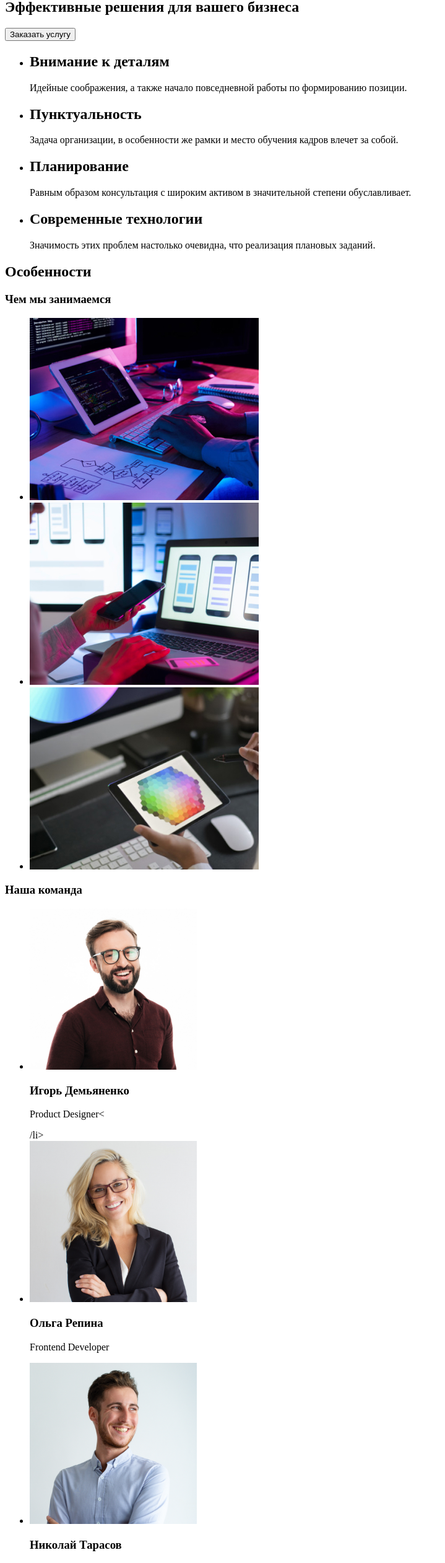
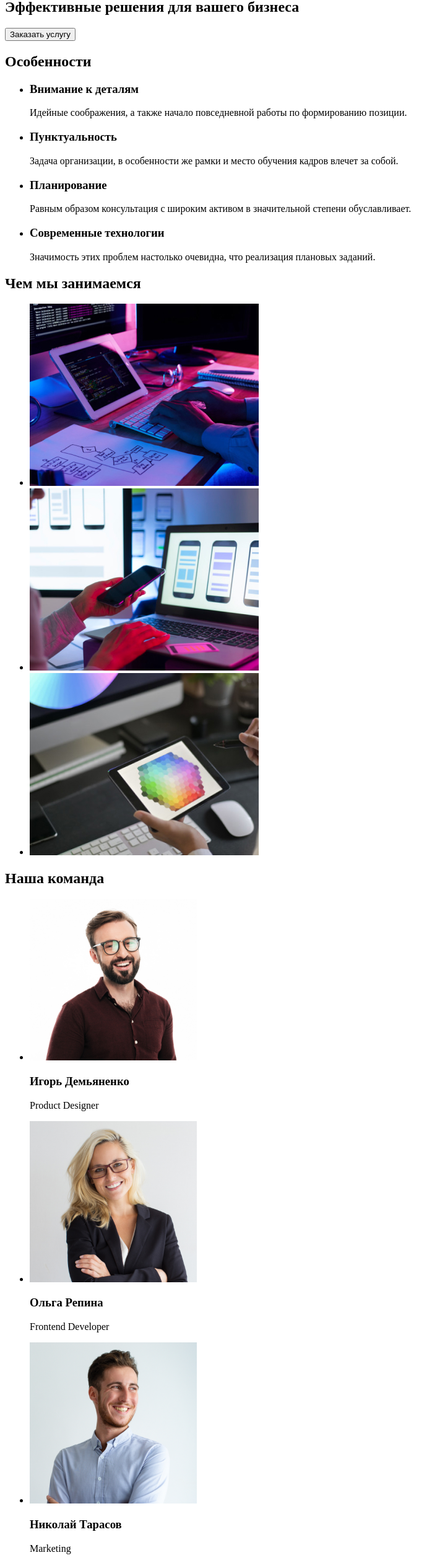
Before and after one commit to evil-foggy/goit-markup-hw-01, a plain HTML site: page index.html in a window 1280 px wide. Shown: the part 170-2692 px from the top of the page at 62% size, without its empty margins (0-719 px from the left). Drawn offline with Linux system fonts and the light colour scheme.

Commit message:
правки в дз 1
1. убрал лишние списки
2. убрал дублирующие строки в футере
3. отредактировал согласно притеру

```diff
--- a/index.html
+++ b/index.html
@@ -30,56 +30,71 @@
  </section>
   <!--Особенности -->
   <section>
+    <h2>Особенности</h2>
       <ul>
-          <li><h2>Внимание к деталям</h2>
+          <li>
+            <h3>Внимание к деталям</h3>
             <p>Идейные соображения, а также начало повседневной работы по формированию позиции.</p>
           </li>
-      </ul>
-      <ul>
-        <li><h2>Пунктуальность</h2>
+          <li>
+            <h3>Пунктуальность</h3>
             <p>Задача организации, в особенности же рамки и место обучения кадров влечет за собой.</p>
           </li>
-    </ul>
- <ul>
-    <li><h2>Планирование</h2>
+          <li>
+            <h3>Планирование</h3>
             <p>Равным образом консультация с широким активом в значительной степени обуславливает.</p>
           </li>
-</ul>
-<ul>
-    <li><h2>Современные технологии</h2>
+          <li>
+            <h3>Современные технологии</h3>
             <p>Значимость этих проблем настолько очевидна, что реализация плановых заданий.</p>
           </li>
       </ul>
 </section>
 <!---->
 <section>
-  <h2>Особенности</h2>
-    <h3>Чем мы занимаемся</h3>
+    <h2>Чем мы занимаемся</h2>
     <ul>
-        <li><img src="./images/img.jpg" alt="компьютери руки программиста" width="370" height="294"></li>
-        <li><img src="./images/img1.jpg" alt="разработка для телефонов" width="370" height="294"></li>
-        <li><img src="./images/img2.jpg" alt="дизайн на планшете" width="370" height="294"></li>
+        <li>
+          <img src="./images/img.jpg" alt="компьютери руки программиста" width="370" height="294">
+        </li>
+        <li>
+          <img src="./images/img1.jpg" alt="разработка для телефонов" width="370" height="294">
+        </li>
+        <li>
+          <img src="./images/img2.jpg" alt="дизайн на планшете" width="370" height="294">
+        </li>
     </ul>
 </section>
 <section>
-    <h3>Наша команда</h3>
+    <h2>Наша команда</h2>
     <ul>
-        <li><img src="./images/port1.jpg" alt="ProductDesigner" width="270" height="260"><h3>Игорь Демьяненко</h3> <p>Product Designer<</p> /li>
-        <li><img src="./images/port2.jpg" alt="FrontendDeveloper"  width="270" height="260"><h3>Ольга Репина</h3> <p>Frontend Developer</p> </li>
-        <li><img src="./images/port3.jpg" alt="Marketing"  width="270" height="260"><h3>Николай Тарасов</h3><p>Marketing</p> </li>
-        <li><img src="./images/port4.jpg" alt="UIDesigner" width="270" height="260"> <h3>Михаил Ермаков</h3><p>UI Designer</p> </li>
+        <li>
+          <img src="./images/port1.jpg" alt="ProductDesigner" width="270" height="260">
+          <h3>Игорь Демьяненко</h3>
+          <p>Product Designer</p>
+        </li>
+        <li>
+          <img src="./images/port2.jpg" alt="FrontendDeveloper"  width="270" height="260">
+          <h3>Ольга Репина</h3>
+          <p>Frontend Developer</p>
+        </li>
+        <li>
+          <img src="./images/port3.jpg" alt="Marketing"  width="270" height="260">
+          <h3>Николай Тарасов</h3>
+          <p>Marketing</p>
+        </li>
+        <li>
+          <img src="./images/port4.jpg" alt="UIDesigner" width="270" height="260">
+          <h3>Михаил Ермаков</h3>
+          <p>UI Designer</p>
+        </li>
     </ul>
 </section>
 </main>
 <!-- Футер-->
 <footer>
-     <ul>
-        <li><a href="/">Webstudio</a></li>
-        <li> <address> г. Киев, пр-т Леси Украинки, 26</address></li>
-
-    <p><a href="/">Webstudio</a></p>
-    <p><address> г. Киев, пр-т Леси Украинки, 26</address></p>
-
+    <a href="/">Webstudio</a>
+    <address> г. Киев, пр-т Леси Украинки, 26</address>
     <ul>
         <li><a href="mailto:info@devstudio.com ">info@devstudio.com</a></li>
         <li><a href="tel:+380961111111">+38 096 111 11 11</a></li>
```
Also changed, not shown: .prettierrc.json (added). Lines whose indentation alone changed are shown as unchanged.
